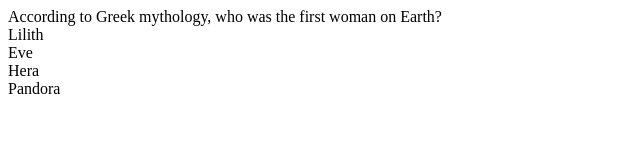
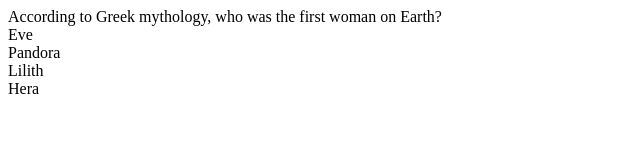
Before and after one commit to jsolis14/tandemCodingChallenge, a React (Create React App) app: page / in a window 1280 px wide. Shown: the top 160 px of the page, without its empty margins (0-640 px from the left). Built offline with nearby package versions, Linux system fonts and the light colour scheme.

Commit message:
randomized answer choices

```diff
--- a/src/components/AnswerChoices.js
+++ b/src/components/AnswerChoices.js
@@ -1,10 +1,20 @@
 import React, { useState, useEffect } from 'react';
 
-function randomizeAnswerChoices(questionList, questionIdx) {
+function shuffle(array) {
+    for (let i = array.length - 1; i >= 0; i--) {
+        const randIdx = Math.floor(Math.random() * i)
+
+        const temp = array[i]
+        array[i] = array[randIdx]
+        array[randIdx] = temp
+    }
+}
+
+function getAnswerChoices(questionList, questionIdx) {
     const question = questionList[questionIdx]
     let answerList = question.incorrect.map(ele => ele)
     answerList.push(question.correct)
-
+    shuffle(answerList)
     return answerList
 }
 
@@ -17,7 +27,7 @@ export default function AnswerChoices({ questionList, questionIdx }) {
     if (questionList.length > 0) {
         return (
             <div>
-                {randomizeAnswerChoices(questionList, questionIdx).map(ele => (<div key={ele}>{ele}</div>))}
+                {getAnswerChoices(questionList, questionIdx).map(ele => (<div key={ele}>{ele}</div>))}
             </div>
         )
     } else {
```
